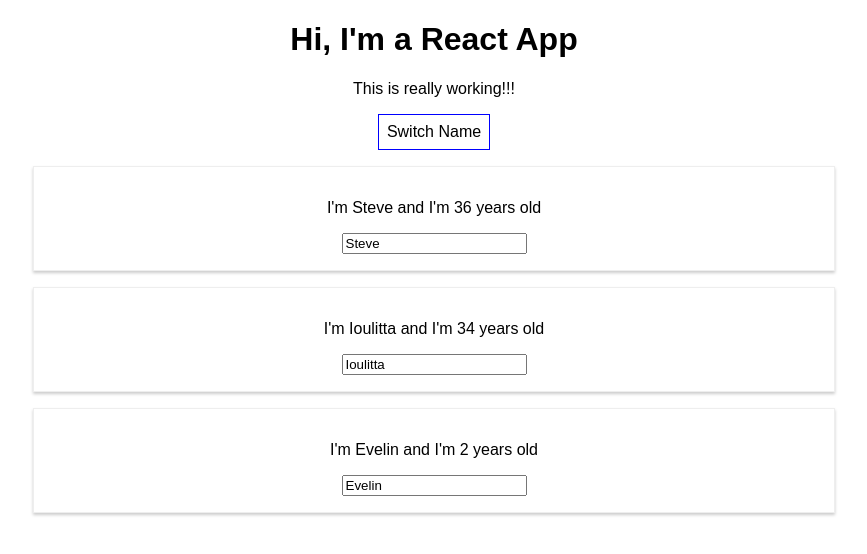
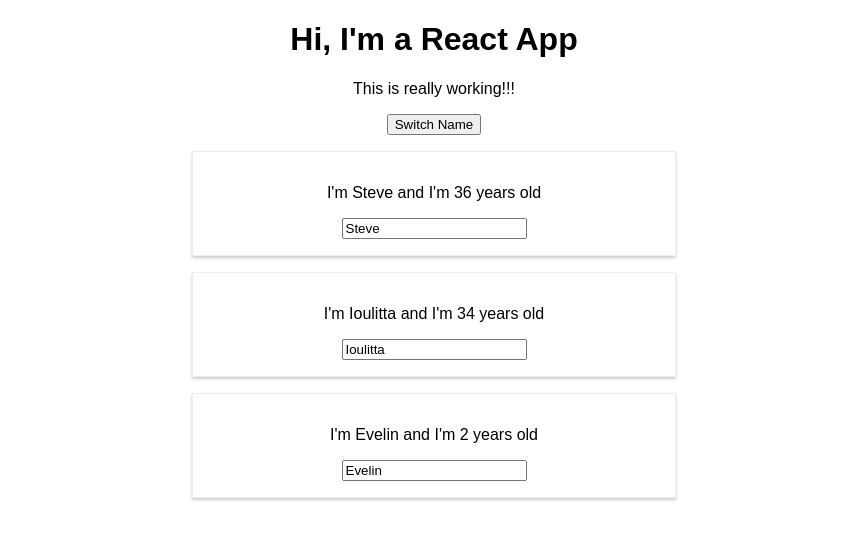
Before and after one commit to SteveLabrinos/react-complete-guide, a React (Create React App) app: page / in a window 1280 px wide. Both pictures are taken after a click on the button "Switch Name". Shown: the top 554 px of the page, without its empty margins (206-1073 px from the left). Built offline with nearby package versions, Linux system fonts and the light colour scheme.

Commit message:
removed styled-components

```diff
--- a/package.json
+++ b/package.json
@@ -1,11 +1,13 @@
- {
+{
   "name": "react-complete-guide",
   "version": "0.1.0",
   "private": true,
   "dependencies": {
+    "radium": "^0.26.1",
     "react": "^17.0.1",
     "react-dom": "^17.0.1",
-    "react-scripts": "1.1.5"
+    "react-scripts": "1.1.5",
+    "styled-components": "^5.2.1"
   },
   "scripts": {
     "start": "react-scripts start",
--- a/src/App.css
+++ b/src/App.css
@@ -1,3 +1,11 @@
 .App {
   text-align: center;
 }
+
+.red {
+  color: red;
+}
+
+.bold {
+  font-weight: bold;
+}
--- a/src/App.js
+++ b/src/App.js
@@ -4,7 +4,23 @@
 //  Class-based components
 import React, {Component} from 'react';
 import './App.css';
+// import Radium, {StyleRoot} from "radium";
+// import styled from "styled-components";
 import Person from './Person/Person';
+
+// style component for the button. Can be used in different files
+// const StyledButton = styled.button`
+//   background-color: ${props => props.alt ? 'red' : 'green'};
+//   color: white;
+//   border: 1px solid blue;
+//   padding: .5rem;
+//   cursor: pointer;
+//   font: inherit;
+//
+//   &:hover {
+//   background-color: ${props => props.alt ? 'salmon' : 'lightgreen'};
+//   color: black;
+// `;
 
 // Class-based component with state property
 class App extends Component {
@@ -30,7 +46,7 @@
         // getting the array index of the obj id value
         const personIndex = this.state.persons.findIndex(p => p.id === personId);
         //  copying the object to manipulate it
-        const person = { ...this.state.persons[personIndex]};
+        const person = {...this.state.persons[personIndex]};
         person.name = event.target.value;
         //  getting a copy of the persons array
         const persons = [...this.state.persons];
@@ -51,16 +67,23 @@
     render() {
         //  inline style for the button
         const style = {
-            backgroundColor: 'white',
+            backgroundColor: 'green',
+            color: 'white',
             border: '1px solid blue',
             padding: '.5rem',
             cursor: 'pointer',
-            font: 'inherit'
+            font: 'inherit',
+            ':hover': {
+                backgroundColor: 'lightgreen',
+                color: 'black'
+            }
         }
 
         //  Toggling persons list based on button click
-        const persons = this.state.showPersons ?
-            (
+        let persons = null;
+
+        if (this.state.showPersons) {
+            persons = (
                 <div>
                     {/* Dynamically display a list of all the persons */}
                     {this.state.persons.map((person, index) => (
@@ -72,14 +95,29 @@
                             change={(event) => this.nameChangeHandler(event, person.id)}/>
                     ))}
                 </div>
-            ) : null;
+            );
 
+            //  Changing the style of the button when the list is visible
+            style.backgroundColor = 'red';
+            style[':hover'] = {
+                backgroundColor: 'salmon',
+                color: 'black'
+            }
+        }
+
+        //  Dynamically adjusting 1rst paragraph classes
+        const classes = [];
+
+        if (this.state.persons.length <= 2) classes.push('red');
+        if (this.state.persons.length <= 1) classes.push('bold');
+
+        //  return of the jsx logic constructed
         return (
             <div className="App">
                 <h1>Hi, I'm a React App</h1>
-                <p>This is really working!!!</p>
+                <p className={classes.join(' ')}>This is really working!!!</p>
                 <button
-                    style={style}
+                    //alt={this.state.showPersons}
                     onClick={this.togglePersonsHandler}>
                     Switch Name
                 </button>
@@ -90,6 +128,9 @@
 }
 
 export default App;
+
+//  with Radium package
+// export default Radium(App);
 
 // //  Functional component with React hooks
 // const app = props => {
--- a/src/Person/Person.js
+++ b/src/Person/Person.js
@@ -1,14 +1,40 @@
 import React from "react";
-import './Person.css'
+// import Radium from "radium";
+import styled from "styled-components";
+//  no longer in use because of styled-components lib
+// import './Person.css'
+
+//  creating a style component for the Person component
+const StyledDiv = styled.div`
+    width: 60%;
+    margin: 1rem auto;
+    border: 1px solid #eee;
+    box-shadow: 0 2px 3px #ccc;
+    padding: 1rem;
+
+    @media (min-width: 500px) {
+      width: 450px;
+    }
+`;
+
 
 const person = (props) => {
+    const style = {
+        cursor: 'pointer'
+    }
+
     return (
-        <div className="Person">
-            <p onClick={props.click}>I'm {props.name} and I'm {props.age} years old</p>
+        <StyledDiv>
+            <p onClick={props.click}
+               style={style}>
+                I'm {props.name} and I'm {props.age} years old
+            </p>
             <p>{props.children}</p>
             <input type="text" onChange={props.change} value={props.name}/>
-        </div>
+        </StyledDiv>
     )
 };
 
 export default person;
+// with Radium package
+// export default Radium(person);
```
Also changed, not shown: 1 other file (tests, documents, lock files or other folders).
